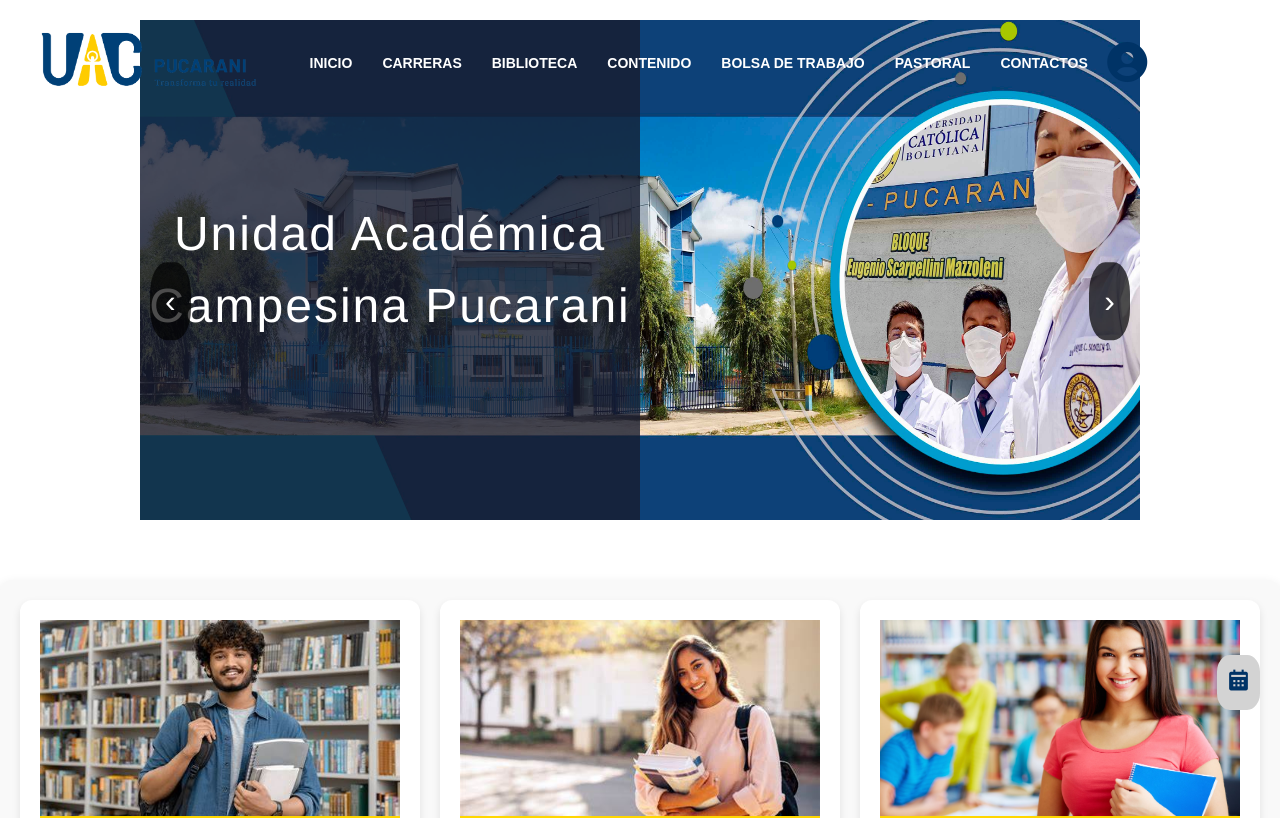
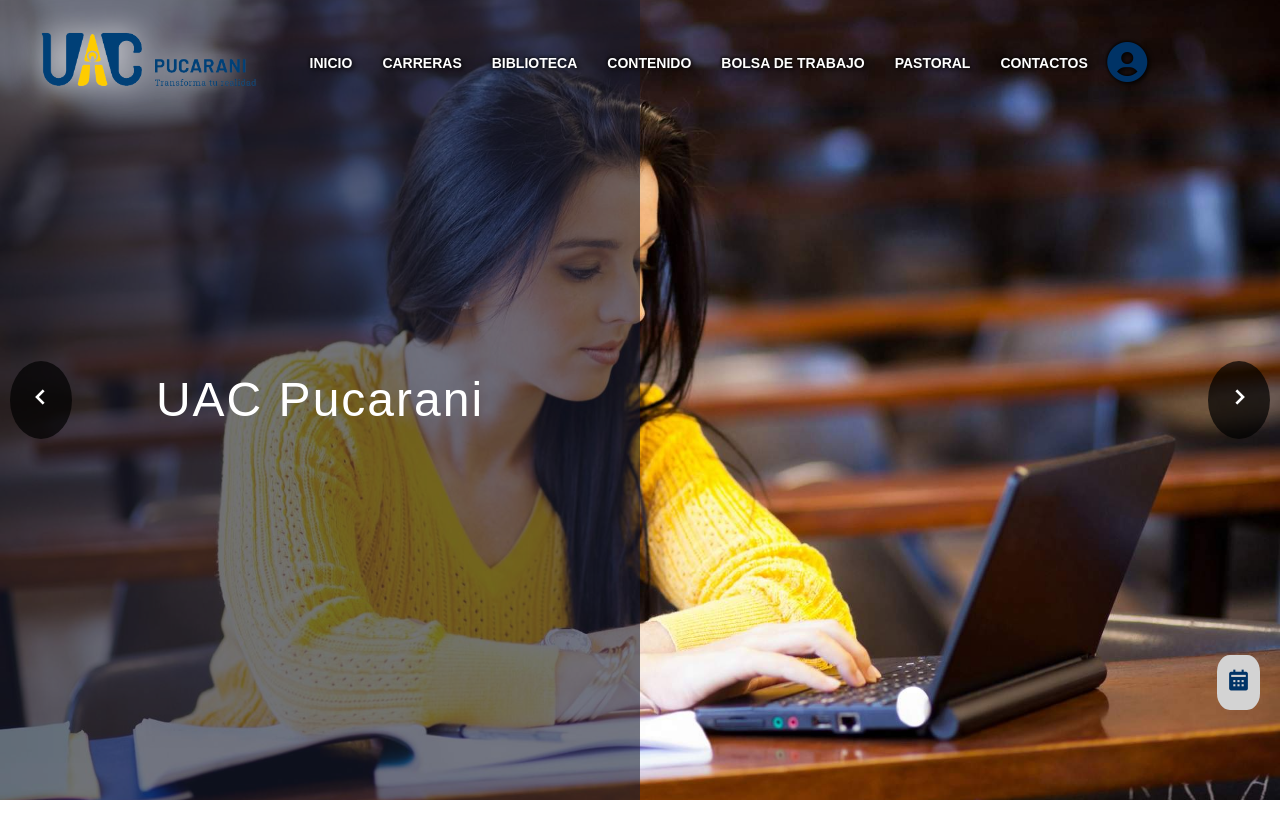
Before and after one commit to JesusRodrigoV/UAC-Pucarani-Web, a Vue app: page / in a window 1280 px wide. Shown: the top 818 px of the page. Built offline with nearby package versions, Linux system fonts and the light colour scheme.

Commit message:
Cambios de diseño imagenes inicio en todas las paginas

```diff
--- a/src/components/Carousel.vue
+++ b/src/components/Carousel.vue
@@ -4,6 +4,10 @@ export default {
     images: {
       type: Array,
       required: true,
+    },
+    carouselText: {
+      type: String,
+      default: "Texto del Carrusel",
     },
   },
   data() {
@@ -36,7 +40,7 @@ export default {
       <i class='bx bx-chevron-right'></i>
     </button>
     <div class="overlay">
-      <h1 class="overlay-text">UAC Pucarani</h1>
+      <h1 class="overlay-text">{{ carouselText }}</h1>
     </div>
   </div>
 </template>
@@ -46,15 +50,18 @@ export default {
 .carousel {
   position: relative;
   width: 100%;
+  height: 100vh;
   margin: auto;
   overflow: hidden;
 }
 
 .carousel-image {
   width: 100%;
-  height: 100%;
+  height: 100vh;
+  object-fit: cover;
+  object-position: center;
+  transition: opacity 1s ease-in-out;
   display: block;
-  transition: opacity 1s ease-in-out;
 }
 
 .carousel-control {
@@ -68,7 +75,7 @@ export default {
   padding: 15px;
   cursor: pointer;
   border-radius: 50%;
-  transition: background 0.5s ease-in-out, color 0.5s ease-in-out ;
+  transition: background 0.5s ease-in-out, color 0.5s ease-in-out;
 }
 
 .carousel-control.prev {
@@ -78,16 +85,18 @@ export default {
 .carousel-control.next {
   right: 10px;
 }
-.carousel-control:hover{
+
+.carousel-control:hover {
   background-color: var(--amarillo);
   color: var(--azul-principal);
 }
+
 .overlay {
   position: absolute;
   top: 0;
   left: 0;
   width: 50%;
-  height: 100%;
+  height: 100vh;
   background-color: rgba(23, 28, 47, 0.6);
   display: flex;
   justify-content: center;
@@ -101,7 +110,18 @@ export default {
   text-align: center;
   transition: transform 0.5s ease-in-out;
 }
-button{
+
+button {
   z-index: 100;
 }
+
+.carousel-image-enter-active,
+.carousel-image-leave-active {
+  transition: opacity 1s ease-in-out;
+}
+
+.carousel-image-enter,
+.carousel-image-leave-to {
+  opacity: 0;
+}
 </style>
--- a/src/views/Header.vue
+++ b/src/views/Header.vue
@@ -28,7 +28,7 @@ onUnmounted(() => {
 
 
 <template>
-    <header :class="['header', {'transparent': headerTransparent, 'hidden': headerHidden }]">
+  <header :class="['header', { 'transparent': headerTransparent, 'hidden': headerHidden }]">
     <div class="header-left">
       <RouterLink to="/">
         <img src="../assets/images/logoHorizontalAzulUAC.png" alt="Logo UAC" class="logo-uac" />
@@ -51,8 +51,8 @@ onUnmounted(() => {
 
 
     <div class="header-right">
-      <RouterLink to="/login">
-        <i class='bx bxs-user-circle login-icon'></i>
+      <RouterLink to="/login" >
+        <i :class="['bx', 'bxs-user-circle','login-icon', { 'no-shadow': headerTransparent }]"></i>
       </RouterLink>
     </div>
     <div class="menu-icon" @click="toggleMenu">
@@ -95,10 +95,10 @@ onUnmounted(() => {
   /* filter: drop-shadow(
     0 0 10px rgba(0, 85, 165, 0.4)
   ); */
-  /* filter: drop-shadow(
-    0 0 10px rgba(0, 0, 0, 0.4)
-  ); */
+  filter: drop-shadow(0 0 15px rgba(255, 255, 255, 0.9));
 }
+
+
 
 .nav-links {
   display: flex;
@@ -111,6 +111,7 @@ onUnmounted(() => {
   font-weight: bold;
   text-transform: uppercase;
   font-size: 14px;
+
 }
 
 .nav-links a:hover {
@@ -147,7 +148,8 @@ onUnmounted(() => {
   margin-right: 8px;
 }
 
-.menu-button, .login-button {
+.menu-button,
+.login-button {
   margin-right: 10px;
 }
 
@@ -156,7 +158,10 @@ onUnmounted(() => {
 .header.transparent {
   background-color: transparent;
   box-shadow: none;
-
+  text-shadow: 2px 2px 5px rgba(0, 0, 0, 0.9), -1px -1px 3px rgba(0, 0, 0, 0.8);
+}
+.header.transparent.nav-links:hover{
+  color:var(--azul-principal);
 }
 
 .header.hidden {
@@ -180,21 +185,33 @@ onUnmounted(() => {
   color: white;
 }
 
-.login-button, .menu-button {
+.login-button,
+.menu-button {
   text-decoration: none;
   box-shadow: none;
 }
+.login-button{
+  height: 80px;
+  margin-right: 20px;
 
+}
 
-
+.login-button.no-shadow {
+  filter: none;
+}
+.login-icon.no-shadow {
+  filter: none;
+}
 .login-icon {
   cursor: pointer;
   color: var(--azul-principal);
   margin-right: 100px;
   font-size: 48px;
   width: 50px;
+  filter: drop-shadow(0 0 15px rgba(255, 255, 255, 0.8));
 }
-.login-icon:hover{
+
+.login-icon:hover {
   color: var(--amarillo);
 }
 
@@ -204,7 +221,8 @@ onUnmounted(() => {
   cursor: pointer;
   color: #333;
 }
-i{
+
+i {
   transition: color 0.3s;
 }
 
--- a/src/views/Pastoral.vue
+++ b/src/views/Pastoral.vue
@@ -47,15 +47,8 @@ export default {
 </script>
 <template>
     <Header />
-    <Carousel :images="carouselImages" />
-    <div class="home-container">
-        <div class="image-container">
-            <img src="@/assets/images/enfe/enfe1.jpg" alt="Actividades Pastorales" class="home-image" />
-            <div class="overlay">
-                <h1 class="overlay-text">Actividades Pastorales</h1>
-            </div>
-        </div>
-    </div>
+    <Carousel :images="carouselImages" carouselText="Actividades Pastorales"/>
+
 
     <div class="principal">
         <section class="info-pastoral">
--- a/src/views/careers.vue
+++ b/src/views/careers.vue
@@ -39,17 +39,21 @@ onMounted(() => {
   });
 });
 </script>
-
+<script>
+import img1 from '@/assets/images/carreras.jpg';
+import Carousel from '../components/Carousel.vue';
+export default {
+    data() {
+        return {
+            carouselImages: [img1]
+        };
+    },
+};
+</script>
 <template>
   <Header />
+  <Carousel :images="carouselImages" carouselText="Carreras" />
 
-  <div class="careers-container">
-    <div class="image-container">
-      <img src="@/assets/images/carreras.jpg" alt="Carreras UAC" class="main-image" />
-      <div class="overlay">
-        <h1 class="overlay-text">Carreras</h1>
-      </div>
-    </div>
 
   <div class="links-container">
     <RouterLink to="/fisio">
@@ -63,7 +67,7 @@ onMounted(() => {
       </div>
     </RouterLink>
   </div>
-  </div>
+
   <button id="icon-container" class="icon-container" @click="showModal">
     <i class='bx bxs-calendar'></i>
   </button>
@@ -125,9 +129,7 @@ onMounted(() => {
   width: 200px;
   height: auto;
   cursor: pointer;
-  filter: drop-shadow(
-    0 0 10px rgba(0, 0, 0, .4)
-  );
+  filter: drop-shadow(0 0 10px rgba(0, 0, 0, .4));
   transition: transform 0.3s ease;
   background-color: transparent;
 }
@@ -185,7 +187,4 @@ onMounted(() => {
   opacity: 1;
   transform: translateY(0);
 }
-
-
-
 </style>
--- a/src/views/contacts.vue
+++ b/src/views/contacts.vue
@@ -3,9 +3,20 @@ import Header from './Header.vue'
 import Footer from './Footer.vue'
 import Boton from './Boton.vue'
 </script>
-
+<script>
+import uacInicio from '@/assets/images/infra/principal.jpg';
+import Carousel from '../components/Carousel.vue';
+export default {
+    data() {
+        return {
+            carouselImages: [uacInicio],
+        };
+    },
+};
+</script>
 <template>
     <Header />
+    <Carousel :images="carouselImages" carouselText="Contactos" />
     <div class="principal">
         <h1>UAC Pucarani</h1>
         <h2>Contactos</h2>
--- a/src/views/content.vue
+++ b/src/views/content.vue
@@ -23,12 +23,16 @@ onMounted(() => {
 <script>
 import Modal from './Modal.vue';
 
+import uacInicio from '@/assets/images/infra/principal.jpg';
+import Carousel from '../components/Carousel.vue';
+
 export default {
   components: {
     Modal
   },
   data() {
     return {
+      carouselImages: [uacInicio],
       isModalVisible: false
     };
   },
@@ -44,7 +48,7 @@ export default {
 </script>
 <template>
   <Header />
-
+  <Carousel :images="carouselImages" carouselText="Noticias" />
   <div class="content-container fade-in-element">
     <div class="image-info-container">
       <img src="@/assets/images/enfermeria.jpg" alt="Carrera de Enfermería" class="career-image" />
--- a/src/views/home.vue
+++ b/src/views/home.vue
@@ -1,8 +1,15 @@
 <script setup>
 import Footer from './Footer.vue';
 import Header from './Header.vue';
+import Calendar from './Calendar.vue';
 </script>
 <script>
+import inicio2 from '@/assets/images/inicio2.jpg';
+import inicio3 from '@/assets/images/inicio3.jpg';
+import inicio4 from '@/assets/images/inicio4.jfif';
+import uacInicio from '@/assets/images/uac_inicio.jfif';
+import Carousel from '../components/Carousel.vue';
+
 import studentImage1 from '@/assets/images/student.jfif';
 import studentImage2 from '@/assets/images/student2.jfif';
 import studentImage3 from '@/assets/images/student3.jpg';
@@ -10,13 +17,6 @@ import studentImage3 from '@/assets/images/student3.jpg';
 import Boton from './Boton.vue';
 import Modal from './Modal.vue';
 
-import inicio2 from '@/assets/images/inicio2.jpg';
-import inicio3 from '@/assets/images/inicio3.jpg';
-import inicio4 from '@/assets/images/inicio4.jfif';
-import uacInicio from '@/assets/images/uac_inicio.jfif';
-
-
-const carouselImages = [uacInicio, inicio2, inicio3, inicio4];
 export default {
   components: {
     Modal
@@ -24,6 +24,7 @@ export default {
   data() {
     return {
       isModalVisible: false,
+      carouselImages: [uacInicio, inicio2, inicio3, inicio4],
       currentImageIndex: 0
     };
   },
@@ -34,17 +35,7 @@ export default {
     },
     hideModal() {
       this.isModalVisible = false;
-    },
-    nextImage() {
-      this.currentImageIndex = (this.currentImageIndex + 1) % carouselImages.length;
-    },
-    prevImage() {
-      this.currentImageIndex = (this.currentImageIndex - 1 + carouselImages.length) % carouselImages.length;
     }
-  },
-
-  mounted() {
-    setInterval(this.nextImage, 8000);
   },
 
 };
@@ -102,8 +93,9 @@ document.querySelectorAll('button').forEach(button => {
 
 <template>
   <Header />
+<Carousel  :images="carouselImages" carouselText="UAC Pucarani"/>
 
-  <div class="home-container">
+  <!-- <div class="home-container">
     <div class="carousel">
       <button class="carousel-control prev" @click="prevImage">‹</button>
       <img :src="carouselImages[currentImageIndex]" alt="UAC Carrusel" class="carousel-image" />
@@ -112,7 +104,7 @@ document.querySelectorAll('button').forEach(button => {
         <h1 class="overlay-text">Unidad Académica Campesina Pucarani</h1>
       </div>
     </div>
-</div>
+  </div> -->
 
 
   <div class="testimonials-container">
@@ -143,79 +135,6 @@ document.querySelectorAll('button').forEach(button => {
 </template>
 
 <style scoped>
-.carousel {
-  position: relative;
-  max-width: 1200px;
-  margin: auto;
-  overflow: hidden;
-}
-
-.carousel-image {
-  width: 100%;
-  height: 100%;
-  display: block;
-  transition: opacity 1s ease-in-out;
-  /* transición de opacidad */
-}
-
-.carousel-control {
-  position: absolute;
-  top: 50%;
-  transform: translateY(-10%);
-  background: rgba(0, 0, 0, 0.7);
-  color: white;
-  font-size: 2rem;
-  border: none;
-  padding: 15px;
-  cursor: pointer;
-  z-index: 1;
-  transition: background 0.3s ease, transform 0.3s ease;
-  border-radius: 40%;
-}
-
-.carousel-control:hover {
-  /* background: rgba(255, 215, 0, 0.8); */
-  background: var(--amarillo);
-  transform: scale(1.1);
-  color: var(--azul-principal);
-}
-
-.carousel:hover .overlay {
-  background-color: rgba(23, 28, 47, 0.6);
-}
-
-.carousel {
-  height: 500px;
-  width: 1000px;
-  /* width: 100%;
-  height: 750px; */
-}
-
-.carousel-control.prev {
-  left: 10px;
-}
-
-.carousel-control.next {
-  right: 10px;
-}
-
-/*carousel eff*/
-
-.carousel-image-enter-active,
-.carousel-image-leave-active {
-  transition: opacity 1s ease-in-out;
-}
-
-.carousel-image-enter,
-.carousel-image-leave-to
-
-/* .carousel-image-leave-active en Vue 2 */
-  {
-  opacity: 0;
-}
-
-
-
 .home-container {
   display: flex;
   justify-content: center;
@@ -275,10 +194,10 @@ document.querySelectorAll('button').forEach(button => {
 
 
 
-.fade-enter-active,
+/* .fade-enter-active,
 .fade-leave-active {
   transition: opacity 0.5s;
-}
+} */
 
 .fade-enter,
 .fade-leave-to {
```
Also changed, not shown: src/views/Calendar.vue (+85 -7 lines), src/views/jobBank.vue (+6 -8 lines), src/views/library.vue (+9 -9 lines). Lines whose indentation alone changed are shown as unchanged.
